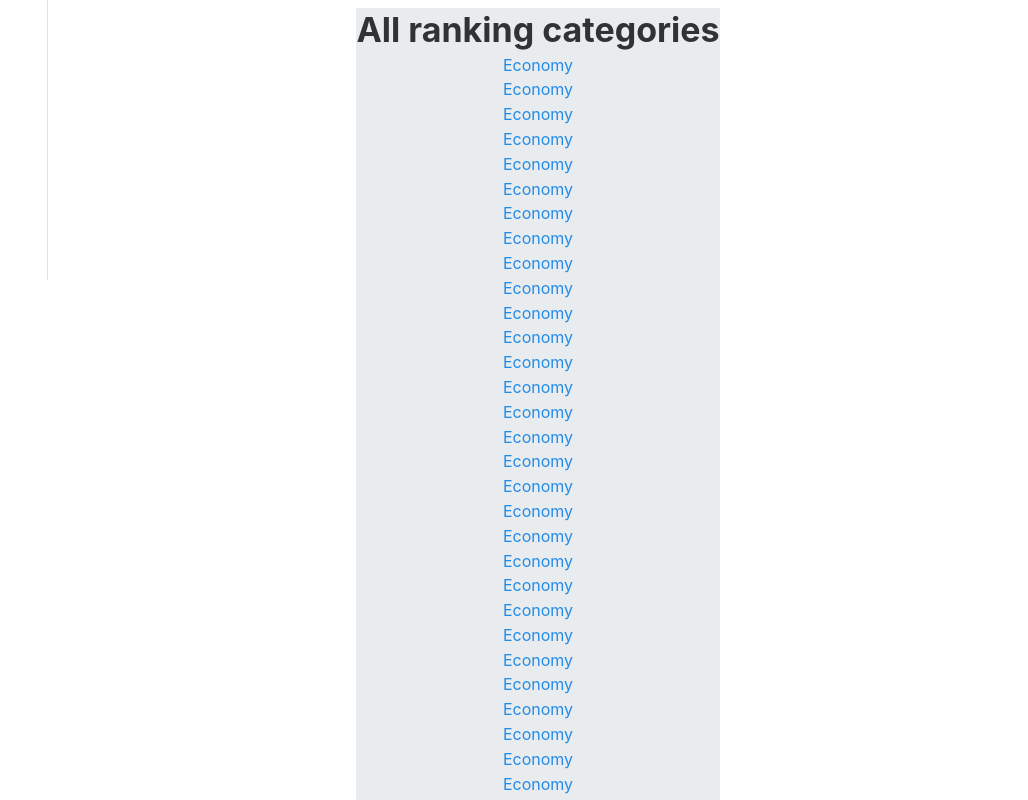
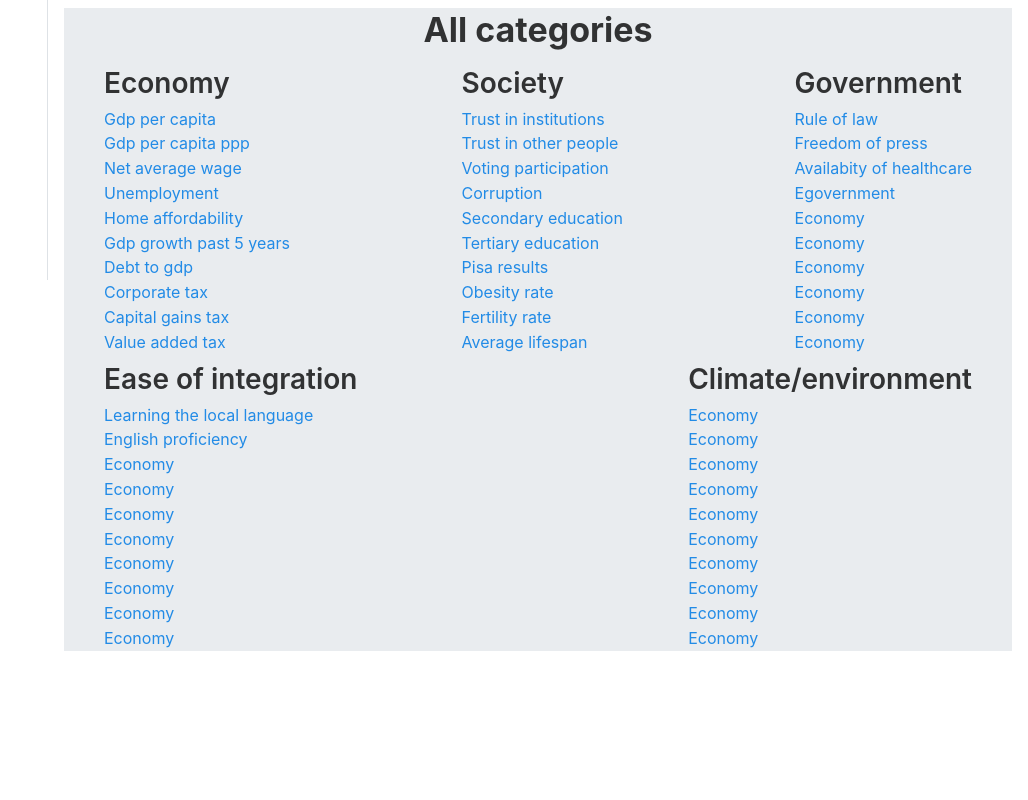
Before and after one commit to smravec/europe-in-data, a Next.js app: page / in a window 1280 px wide. Shown: the part 520-1320 px from the top of the page, without its empty margins (252-1280 px from the left). After the commit the page ends 1187 px from the top, so only its background shows below. Built offline with nearby package versions, Linux system fonts and the light colour scheme.

Commit message:
Cleaned project structure

```diff
--- a/app/components/app-layout.tsx
+++ b/app/components/app-layout.tsx
@@ -1,7 +1,7 @@
 'use client';
 
 //Mantine
-import { AppShell, Burger, Button, Stack, Title, useMantineTheme, Text, Anchor, NavLink, ScrollArea, Flex, Image } from '@mantine/core';
+import { AppShell, Burger, Title, useMantineTheme, NavLink, Flex, Image} from '@mantine/core';
 import { useDisclosure } from '@mantine/hooks';
 
 //Icons
@@ -14,18 +14,7 @@ import { FaMoneyBill } from "react-icons/fa6";
 import { FaFlag } from "react-icons/fa";
 import { FaNewspaper } from "react-icons/fa6";
 
-
-
-
-
-//import leaflet component this way cause of old libs
-import dynamic from "next/dynamic";
-const EuropeMap = dynamic(() => import("./europe-map.js"), { ssr: false });
-
-import SelectBox from './select-box';
-import { countries } from './country-names';
-
-export default function AppLayout() {
+export default function AppLayout({ children }: { children: React.ReactNode }) {
   const [opened, { toggle }] = useDisclosure();
   const theme = useMantineTheme();
 
@@ -39,6 +28,7 @@ export default function AppLayout() {
       }}
       padding="md"
     >
+
       <AppShell.Header>
 
         <Flex
@@ -49,7 +39,9 @@ export default function AppLayout() {
           justify={"space-between"}
           pl="5px"
           pr="0px"
-        wrap={"nowrap"}>
+          wrap={"nowrap"}
+        >
+
           <Flex
             align={"center"}
           >
@@ -59,7 +51,11 @@ export default function AppLayout() {
               h="50px"
               w="auto"
             />
-          <Title size={"25px"} c={"white"}> Europe in data</Title>
+
+            <Title size={"25px"} c={"white"}>
+              Europe in data
+            </Title>
+
           </Flex>
 
           <Burger
@@ -70,6 +66,7 @@ export default function AppLayout() {
           color={"white"}
           mr={"10px"}
           />
+
         </Flex>
 
       </AppShell.Header>
@@ -80,6 +77,7 @@ export default function AppLayout() {
           direction={"column"}
           gap={"0px"}
         >
+
           <NavLink
             variant='filled'
             active
@@ -108,7 +106,6 @@ export default function AppLayout() {
             fz={"22px"}
             styles={() => ({
               label: {
-                // Style for the main label
                 fontSize: '20px',
                 fontWeight: 500,
               },
@@ -126,7 +123,6 @@ export default function AppLayout() {
             fz={"22px"}
             styles={() => ({
               label: {
-                // Style for the main label
                 fontSize: '20px',
                 fontWeight: 500,
               },
@@ -144,7 +140,6 @@ export default function AppLayout() {
             fz={"22px"}
             styles={() => ({
               label: {
-                // Style for the main label
                 fontSize: '20px',
                 fontWeight: 500,
               },
@@ -162,7 +157,6 @@ export default function AppLayout() {
             fz={"22px"}
             styles={() => ({
               label: {
-                // Style for the main label
                 fontSize: '20px',
                 fontWeight: 500,
               },
@@ -210,122 +204,9 @@ export default function AppLayout() {
       </AppShell.Navbar>
 
       <AppShell.Main>
-        <Flex
+            {children}
+      </AppShell.Main>
 
-         bg="none"
-         gap="md"
-         justify="flex-start"
-         align="center"
-         direction="column"
-         wrap="nowrap"
-         pt="10px"
-        >
-          {/* <EuropeMap/> */}
-
-          <Flex
-            bg={theme.colors.gray[2]}
-            direction={"column"}
-            align={"center"}
-          >
-            <Title >
-              European countries overall ranking
-
-            </Title>
-
-            <ScrollArea h={250} type='always' w={"95%"}>
-              <Stack>
-
-                {countries.map((item, index)=>(
-                  <Text key={index}>{item}</Text>
-                ))
-                }
-
-              </Stack>
-            </ScrollArea>
-
-          </Flex>
-
-
-          <Flex
-            direction={"column"}
-            align={"center"}
-            bg={theme.colors.gray[2]}
-          >
-            <Title>
-              Compare countries
-            </Title>
-
-            <Flex>
-              <SelectBox></SelectBox>
-              <SelectBox></SelectBox>
-
-            </Flex>
-
-            <Button variant="filled" color='main' >
-              Compare
-            </Button>
-
-          </Flex>
-
-          <Flex
-            direction={"column"}
-            align={"center"}
-            bg={theme.colors.gray[2]}
-          >
-            <Title>
-              All ranking categories
-            </Title>
-            <Anchor>Economy</Anchor>
-            <Anchor>Economy</Anchor>
-            <Anchor>Economy</Anchor>
-            <Anchor>Economy</Anchor>
-            <Anchor>Economy</Anchor>
-            <Anchor>Economy</Anchor>
-            <Anchor>Economy</Anchor>
-            <Anchor>Economy</Anchor>
-            <Anchor>Economy</Anchor>
-            <Anchor>Economy</Anchor>
-            <Anchor>Economy</Anchor>
-            <Anchor>Economy</Anchor>
-            <Anchor>Economy</Anchor>
-            <Anchor>Economy</Anchor>
-            <Anchor>Economy</Anchor>
-            <Anchor>Economy</Anchor>
-            <Anchor>Economy</Anchor>
-            <Anchor>Economy</Anchor>
-            <Anchor>Economy</Anchor>
-            <Anchor>Economy</Anchor>
-            <Anchor>Economy</Anchor>
-            <Anchor>Economy</Anchor>
-            <Anchor>Economy</Anchor>
-            <Anchor>Economy</Anchor>
-            <Anchor>Economy</Anchor>
-            <Anchor>Economy</Anchor>
-            <Anchor>Economy</Anchor>
-            <Anchor>Economy</Anchor>
-            <Anchor>Economy</Anchor>
-            <Anchor>Economy</Anchor>
-            <Anchor>Economy</Anchor>
-            <Anchor>Economy</Anchor>
-            <Anchor>Economy</Anchor>
-            <Anchor>Economy</Anchor>
-            <Anchor>Economy</Anchor>
-            <Anchor>Economy</Anchor>
-            <Anchor>Economy</Anchor>
-            <Anchor>Economy</Anchor>
-            <Anchor>Economy</Anchor>
-            <Anchor>Economy</Anchor>
-            <Anchor>Economy</Anchor>
-            <Anchor>Economy</Anchor>
-            <Anchor>Economy</Anchor>
-            <Anchor>Economy</Anchor>
-            <Anchor>Economy</Anchor>
-            <Anchor>Economy</Anchor>
-
-          </Flex>
-
-        </Flex>
-      </AppShell.Main>
     </AppShell>
   );
 }
--- a/app/layout.tsx
+++ b/app/layout.tsx
@@ -1,10 +1,12 @@
 export const metadata = {
-  title: 'Life around europe',
+  title: 'Europe in data',
   description: 'Main page',
 }
 
 import '@mantine/core/styles.css';
 import { MantineProvider, createTheme } from "@mantine/core";
+
+import AppLayout from './components/app-layout';
 
 const theme = createTheme({
   colors: {
@@ -34,7 +36,9 @@ export default function RootLayout({
     <html lang="en">
       <body>
       <MantineProvider theme={theme} defaultColorScheme='light' >
-      {children}
+        <AppLayout>
+          {children}
+        </AppLayout>
       </MantineProvider>
       </body>
     </html>
--- a/app/page.tsx
+++ b/app/page.tsx
@@ -1,10 +1,186 @@
-import AppLayout from "./components/app-layout"
+'use client'
+
+import { Button, Stack, Title, useMantineTheme, Text, Anchor, ScrollArea, Flex, Space } from '@mantine/core';
+
+//import leaflet component this way cause of old libs
+import dynamic from "next/dynamic";
+const EuropeMap = dynamic(() => import("./components/europe-map"), { ssr: false });
+
+import { countries } from './components/country-names';
+import SelectBox from './components/select-box';
+
 
 export default function Home(){
+    const theme = useMantineTheme();
+
     return (
-        <AppLayout>
+        <Flex
 
-        </AppLayout>
+         bg="none"
+         gap="md"
+         justify="flex-start"
+         align="center"
+         direction="column"
+         wrap="nowrap"
+         pt="10px"
+        >
+          {/* <EuropeMap/> */}
 
+            <Flex
+                bg={theme.colors.gray[2]}
+                direction={"column"}
+                align={"center"}
+            >
+                <Title >
+                European countries overall ranking
+
+                </Title>
+
+                <ScrollArea h={250} type='always' w={"95%"}>
+                <Stack>
+
+                    {countries.map((item, index)=>(
+                    <Text key={index}>{item}</Text>
+                    ))
+                    }
+
+                </Stack>
+                </ScrollArea>
+            </Flex>
+
+            <Flex
+                direction={"column"}
+                align={"center"}
+                bg={theme.colors.gray[2]}
+            >
+                <Title>
+                Compare countries
+                </Title>
+
+                <Flex>
+                <SelectBox/>
+                <SelectBox/>
+                </Flex>
+
+                <Button variant="filled" color='main' >
+                Compare
+                </Button>
+            </Flex>
+
+            <Flex
+                direction={"column"}
+                align={"center"}
+                bg={theme.colors.gray[2]}
+                maw={"1000px"}
+                w={"100%"}
+            >
+                <Title>
+                    All categories
+                </Title>
+
+                <Space h={"md"}/>
+
+                <Flex
+                wrap={"wrap"}
+                justify={"space-between"}
+                gap={"30px"}
+                rowGap={"10px"}
+                pr={"40px"}
+                pl={"40px"}
+                >
+
+                    <Flex
+                        direction={"column"}
+                        align={"flex-start"}
+                    >
+                        <Text size='28px' fw={"600"}>Economy</Text>
+                        <Space h={"xs"}/>
+                        <Anchor>Gdp per capita</Anchor>
+                        <Anchor>Gdp per capita ppp</Anchor>
+                        <Anchor>Net average wage</Anchor>
+                        <Anchor>Unemployment</Anchor>
+                        <Anchor>Home affordability</Anchor>
+                        <Anchor>Gdp growth past 5 years</Anchor>
+                        <Anchor>Debt to gdp</Anchor>
+                        <Anchor>Corporate tax</Anchor>
+                        <Anchor>Capital gains tax</Anchor>
+                        <Anchor>Value added tax</Anchor>
+                    </Flex>
+
+                    <Flex
+                        direction={"column"}
+                        align={"flex-start"}
+                    >
+                        <Text size='28px' fw={"600"}>Society</Text>
+                        <Space h={"xs"}/>
+                        <Anchor>Trust in institutions</Anchor>
+                        <Anchor>Trust in other people</Anchor>
+                        <Anchor>Voting participation</Anchor>
+                        <Anchor>Corruption</Anchor>
+                        <Anchor>Secondary education</Anchor>
+                        <Anchor>Tertiary education</Anchor>
+                        <Anchor>Pisa results</Anchor>
+                        <Anchor>Obesity rate</Anchor>
+                        <Anchor>Fertility rate</Anchor>
+                        <Anchor>Average lifespan</Anchor>
+                    </Flex>
+
+                    <Flex
+                        direction={"column"}
+                        align={"flex-start"}
+                    >
+                        <Text size='28px' fw={"600"}>Government</Text>
+                        <Space h={"xs"}/>
+                        <Anchor>Rule of law</Anchor>
+                        <Anchor>Freedom of press</Anchor>
+                        <Anchor>Availabity of healthcare</Anchor>
+                        <Anchor>Egovernment</Anchor>
+                        <Anchor>Economy</Anchor>
+                        <Anchor>Economy</Anchor>
+                        <Anchor>Economy</Anchor>
+                        <Anchor>Economy</Anchor>
+                        <Anchor>Economy</Anchor>
+                        <Anchor>Economy</Anchor>
+                    </Flex>
+
+                    <Flex
+                        direction={"column"}
+                        align={"flex-start"}
+                    >
+                        <Text size='28px' fw={"600"}>Ease of integration</Text>
+                        <Space h={"xs"}/>
+                        <Anchor>Learning the local language</Anchor>
+                        <Anchor>English proficiency</Anchor>
+                        <Anchor>Economy</Anchor>
+                        <Anchor>Economy</Anchor>
+                        <Anchor>Economy</Anchor>
+                        <Anchor>Economy</Anchor>
+                        <Anchor>Economy</Anchor>
+                        <Anchor>Economy</Anchor>
+                        <Anchor>Economy</Anchor>
+                        <Anchor>Economy</Anchor>
+                    </Flex>
+
+                    <Flex
+                        direction={"column"}
+                        align={"flex-start"}
+                    >
+                        <Text size='28px' fw={"600"}>Climate/environment</Text>
+                        <Space h={"xs"}/>
+                        <Anchor>Economy</Anchor>
+                        <Anchor>Economy</Anchor>
+                        <Anchor>Economy</Anchor>
+                        <Anchor>Economy</Anchor>
+                        <Anchor>Economy</Anchor>
+                        <Anchor>Economy</Anchor>
+                        <Anchor>Economy</Anchor>
+                        <Anchor>Economy</Anchor>
+                        <Anchor>Economy</Anchor>
+                        <Anchor>Economy</Anchor>
+                    </Flex>
+
+                </Flex>
+            </Flex>
+        </Flex>
     )
 }
```
Also changed, not shown: 1 other file (tests, documents, lock files or other folders). Lines whose indentation alone changed are shown as unchanged.
